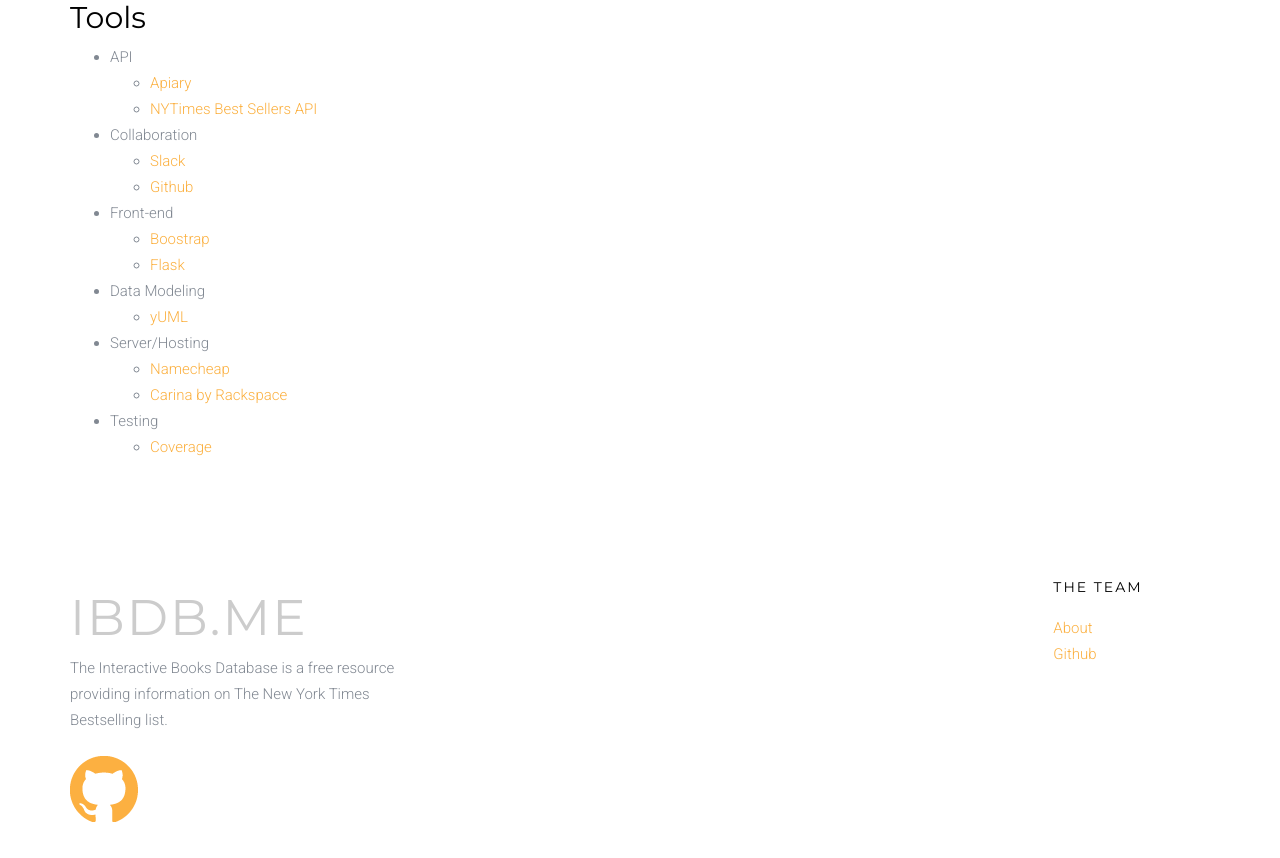
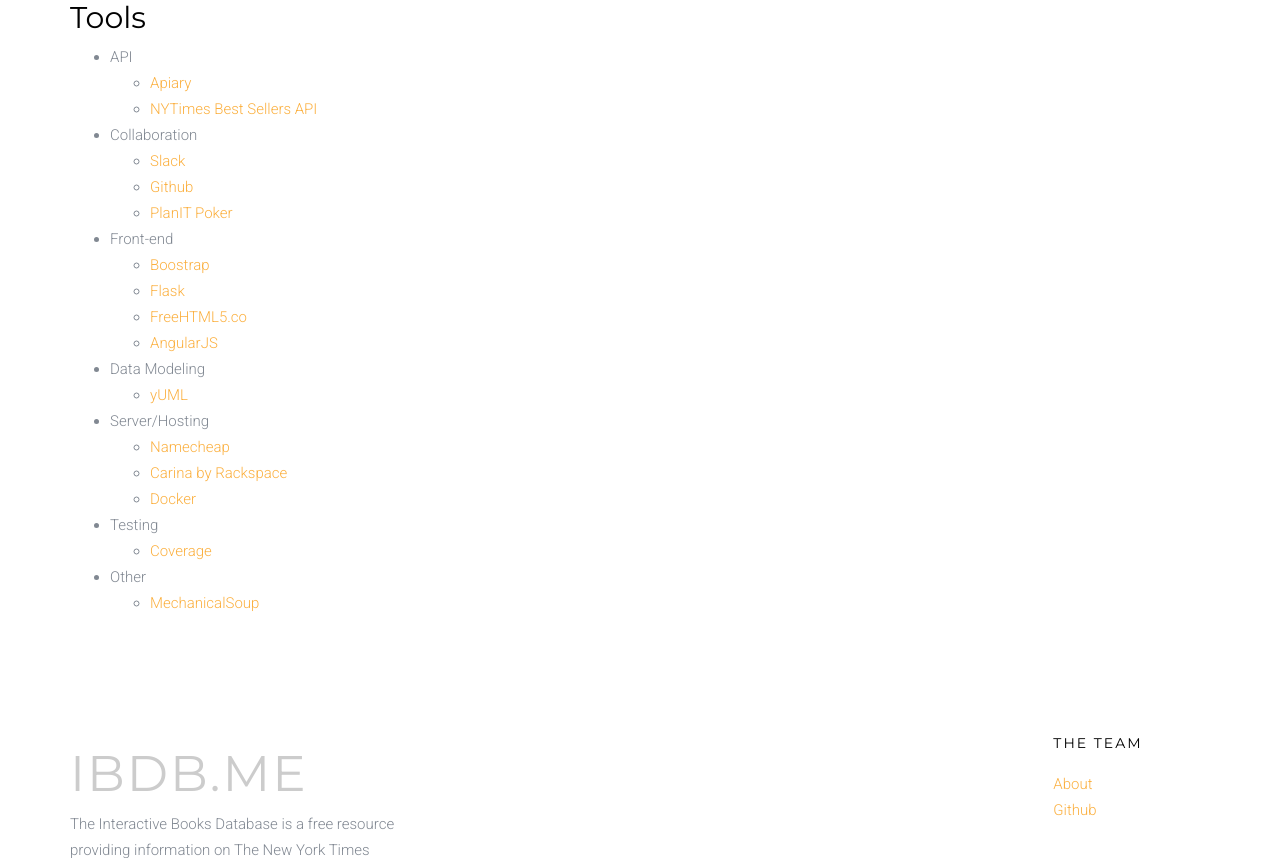
Before and after one commit to richeyh/cs373-idb, a Flask app: page /about in a window 1280 px wide. Shown: the part 2111-2969 px from the top of the page. Run offline with Flask 2, Linux system fonts and the light colour scheme; some libraries are stand-ins or nearby versions.

Commit message:
added additional tools to the about page

```diff
--- a/app/templates/about.html
+++ b/app/templates/about.html
@@ -147,18 +147,16 @@
 	                    <ul>
 	                        <li><a href="https://slack.com/">Slack</a></li>
 	                        <li><a href="https://github.com/">Github</a></li>
+	                        <li><a href="http://www.planitpoker.com/">PlanIT Poker</a></li>
 	                    </ul>
 	                </li>
-<!-- 	                <li>Database
-	                    <ul>
-	                        <li><a href="#"></a>-under construction-</li>
-	                    </ul>
-	                </li> -->
 	                <li>Front-end
 	                <br>
 	                    <ul>
 	                        <li><a href="http://getbootstrap.com/">Boostrap</a></li>
 	                        <li><a href="http://flask.pocoo.org/">Flask</a></li>
+	                        <li><a href="http://freehtml5.co/">FreeHTML5.co</a></li>
+	                        <li><a href="https://angularjs.org/">AngularJS</a></li>
 	                    </ul>
 	                </li>
 	                <li>Data Modeling
@@ -170,6 +168,7 @@
 	                    <ul>
 	                        <li><a href="https://nc.me/">Namecheap</a></li>
 	                        <li><a href="http://getcarina.com">Carina by Rackspace</a></li>
+	                        <li><a href="https://www.docker.com/">Docker</a></li>
 	                    </ul>
 	                </li>
 	                <li>Testing
@@ -177,11 +176,11 @@
 	                        <li><a href="https://coverage.readthedocs.org/en/coverage-4.0.2/">Coverage</a></li>
 	                    </ul>
 	                </li>
-<!-- 	                <li>Extra<br>
+	                <li>Other<br>
 	                   <ul>
-	                   		<li>-under construction-</li>
+	                   		<li><a href="https://mechanicalsoup.readthedocs.org/en/latest/">MechanicalSoup</a></li>
 	                   	</ul>
-	                </li> -->
+	                </li>
 	            </ul>
 	        </div>
         </div>
```
